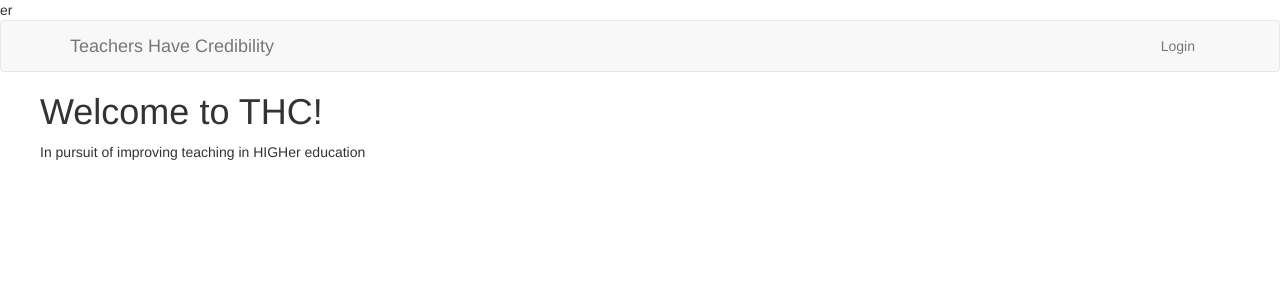
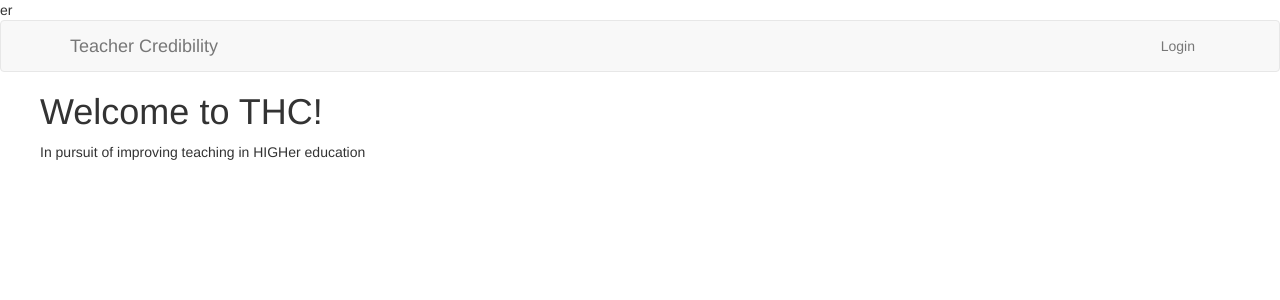
Before and after one commit to rossm2/teachercredibility, a Flask app: page / in a window 1280 px wide. Shown: the top 300 px of the page. Run offline with Flask 2, Linux system fonts and the light colour scheme; some libraries are stand-ins or nearby versions.

Commit message:
Update base.html

```diff
--- a/app/templates/base.html
+++ b/app/templates/base.html
@@ -16,7 +16,7 @@
                     <span class="icon-bar"></span>
                     <span class="icon-bar"></span>
                 </button>
-                <a class="navbar-brand" href="{{ url_for('index') }}">Teachers Have Credibility</a>
+                <a class="navbar-brand" href="{{ url_for('index') }}">Teacher Credibility</a>
             </div>
             <div class="collapse navbar-collapse" id="bs-example-navbar-collapse-1">
                 <ul class="nav navbar-nav">
```
